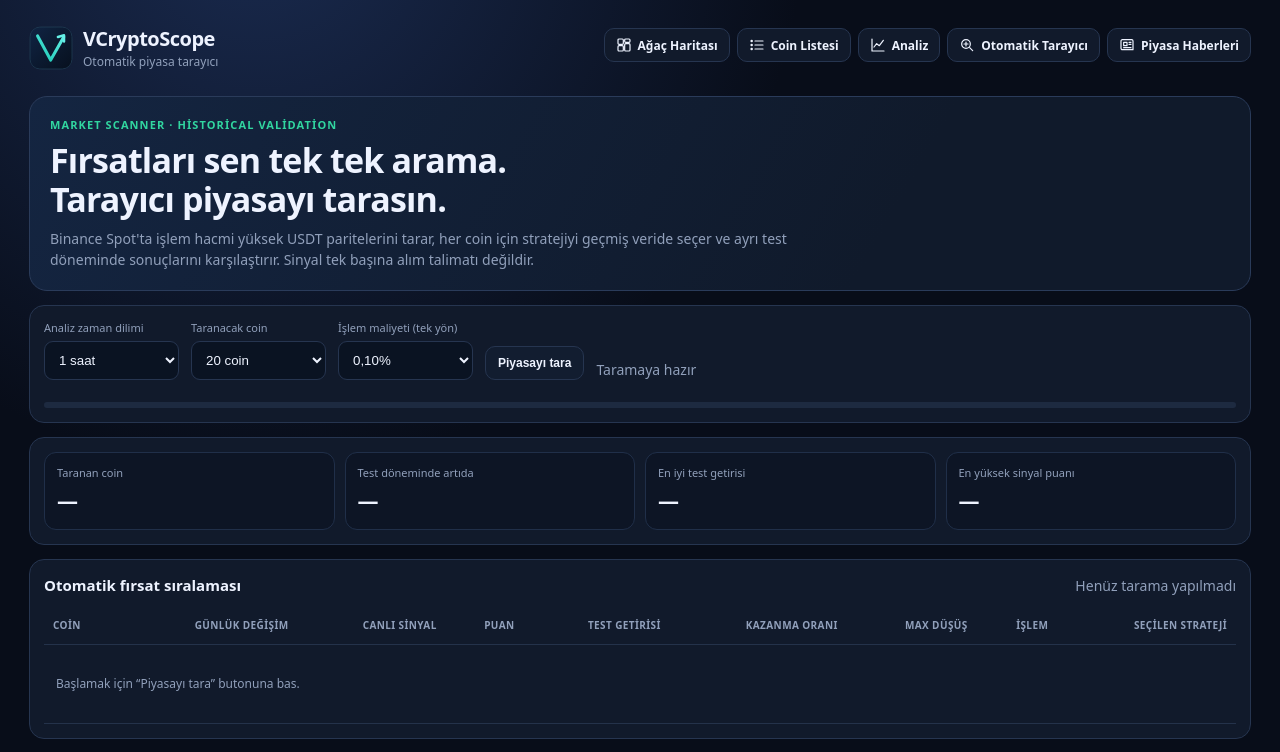
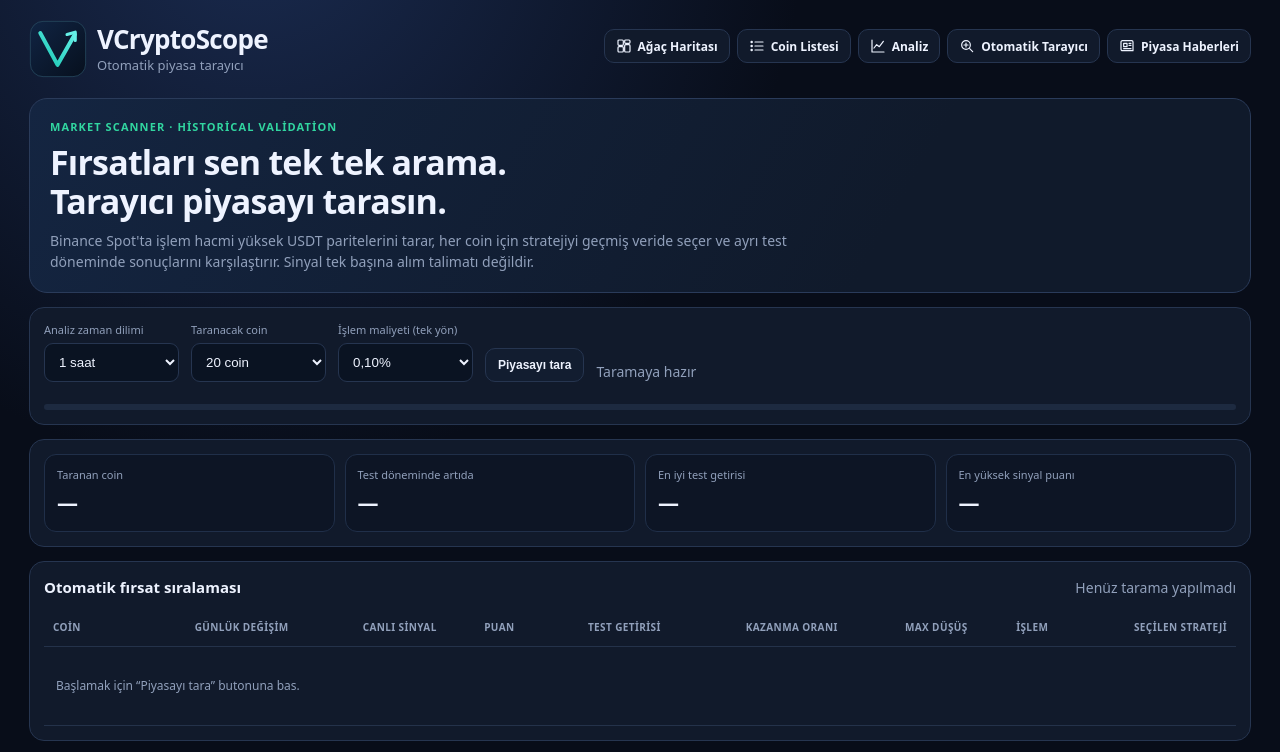
Before and after one commit to volkancildir/VCryptoScope, a plain HTML site: page backtest.html in a window 1280 px wide. Shown: the top 752 px of the page. Drawn offline with Linux system fonts and the light colour scheme.

Commit message:
Enlarge scanner page logo and brand title

```diff
--- a/backtest.html
+++ b/backtest.html
@@ -20,14 +20,14 @@ a{color:var(--blue);text-decoration:none}.nav{display:flex;gap:8px;flex-wrap:wra
 <style id="vcrypto-alignment-fix">
 /* Consistent logo, title and page-navigation alignment on every screen */
 .brand{display:flex!important;align-items:center!important;gap:10px!important;min-width:0}
-.brand .logo{width:44px!important;height:44px!important;min-width:44px!important;flex:0 0 44px!important;display:flex!important;align-items:center!important;justify-content:center!important;overflow:hidden!important;margin:0!important;padding:0!important;line-height:0!important}
+.brand .logo{width:58px!important;height:58px!important;min-width:58px!important;flex:0 0 58px!important;display:flex!important;align-items:center!important;justify-content:center!important;overflow:hidden!important;margin:0!important;padding:0!important;line-height:0!important}
 .brand .logo img{display:block!important;width:100%!important;height:100%!important;max-width:100%!important;max-height:100%!important;object-fit:contain!important;vertical-align:middle!important;margin:0!important}
 .brand>div:last-child{min-width:0;align-self:center}
-.brand h1,.brand p{line-height:1.35}
+.brand h1{font-size:26px!important;line-height:1.2!important;letter-spacing:-.7px!important}.brand p{font-size:13px!important;line-height:1.35}
 .site-nav,#pageNav{display:flex;align-items:center!important;gap:7px!important;flex-wrap:wrap}
 .site-nav a,#pageNav a{display:inline-flex!important;align-items:center!important;justify-content:center!important;gap:6px!important;line-height:1.25!important;box-sizing:border-box!important;vertical-align:middle}
 .site-nav a svg,#pageNav a svg{display:block!important;width:16px!important;height:16px!important;min-width:16px!important;flex:0 0 16px!important;margin:0!important;position:static!important;transform:none!important}
-@media(max-width:700px){.site-nav a,#pageNav a{min-height:38px!important}}
+@media(max-width:700px){.brand .logo{width:52px!important;height:52px!important;min-width:52px!important;flex-basis:52px!important}.brand h1{font-size:23px!important}.site-nav a,#pageNav a{min-height:38px!important}}
 </style>
 
 </head><body>
```
